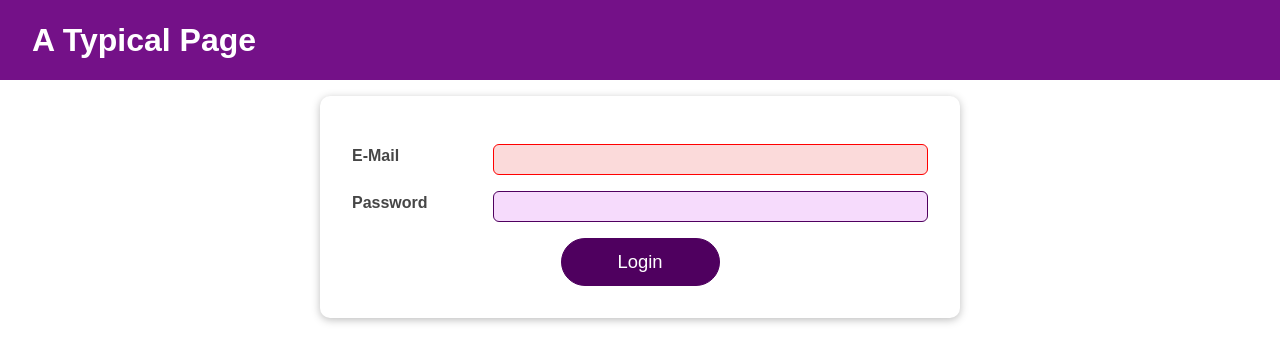
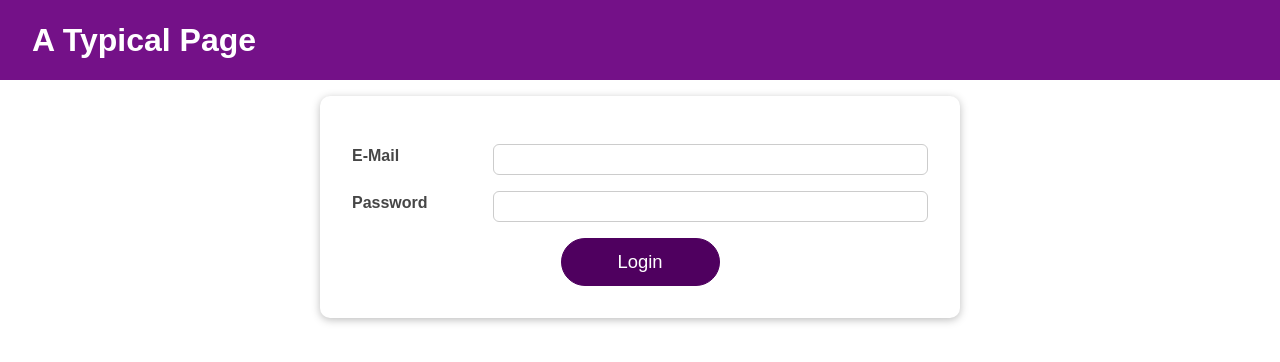
Before and after one commit to htslin103/React-Hook-Router-Reduc-project, a React (Create React App) app: page / in a window 1280 px wide. Shown: the top 362 px of the page. Built offline with nearby package versions, Linux system fonts and the light colour scheme.

Commit message:
Added a focus function to Input.js
This is mostly to look at the login functionality where it will focus the input for the user to correct the validity of that field

```diff
--- a/src/components/Login/Login.js
+++ b/src/components/Login/Login.js
@@ -1,4 +1,4 @@
-import React, { useState, useEffect, useReducer, useContext } from 'react';
+import React, { useState, useEffect, useReducer, useContext, useRef } from 'react';
 
 import Card from '../UI/Card/Card';
 import classes from './Login.module.css';
@@ -41,6 +41,8 @@ const Login = (props) => {
   const [passwordState, dispatchPassword] = useReducer(passwordReducer, { value: '', isValid: null, });
 
   const authCtx = useContext(AuthContext);
+  const emailInputRef = useRef();
+  const passwordInputRef = useRef();
 
   const {isValid: emailIsValid } = emailState;
   const {isValid: passwordIsValid } = passwordState;
@@ -84,25 +86,29 @@ const Login = (props) => {
     }
     //focusing on if the first field is invalid
     else if(!emailIsValid){
-
+      emailInputRef.current.focus();
     }
     else{
-
+      passwordInputRef.current.focus();
     }
   };
 
   return (
     <Card className={classes.login}>
       <form onSubmit={submitHandler}>
-        <Input id="email"
-        label = "E-Mail"
-        isValid={emailIsValid}
-        value = {emailState.value}
-        onChange = {emailChangeHandler}
-        onBlur={validateEmailHandler}
+        <Input
+          ref={emailInputRef}
+          id="email"
+          label = "E-Mail"
+          isValid={emailIsValid}
+          value = {emailState.value}
+          onChange = {emailChangeHandler}
+          onBlur={validateEmailHandler}
         />
 
-        <Input id="password"
+        <Input
+        ref={passwordInputRef}
+        id="password"
         label = "Password"
         isValid={passwordIsValid}
         value = {passwordState.value}
--- a/src/components/UI/Input/Input.js
+++ b/src/components/UI/Input/Input.js
@@ -1,13 +1,19 @@
-import React, { useRef, useEffect}from 'react';
+import React, { useRef, useImperativeHandle}from 'react';
 import classes from './Input.module.css';
 
-const Input = props => {
+const Input = React.forwardRef((props, ref) => {
     const inputRef = useRef();
 
-    useEffect(() => {
-        //we have access via the ref below
+    const activate = () => {
         inputRef.current.focus();
-    }, []);
+    };
+
+    useImperativeHandle(ref,()=>{
+        return{
+            //the first word can be named anything you want
+            focus: activate
+        };
+    });
 
     return <div className={`${classes.control} ${
         props.isValid === false ? classes.invalid : ''
@@ -22,6 +28,6 @@ const Input = props => {
         onBlur={props.onBlur}
     />
     </div>
-};
+});
 
 export default Input;
```
Also changed, not shown: 1 other file (tests, documents, lock files or other folders).
